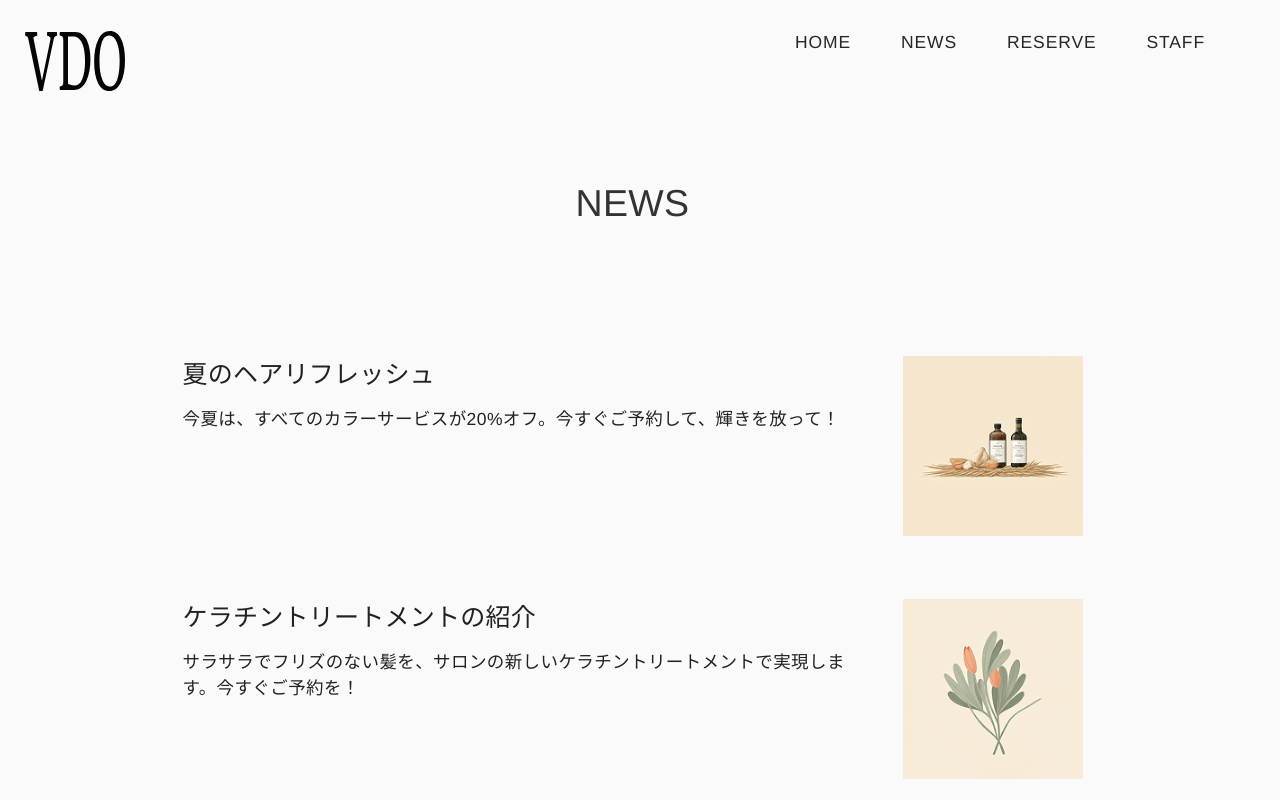
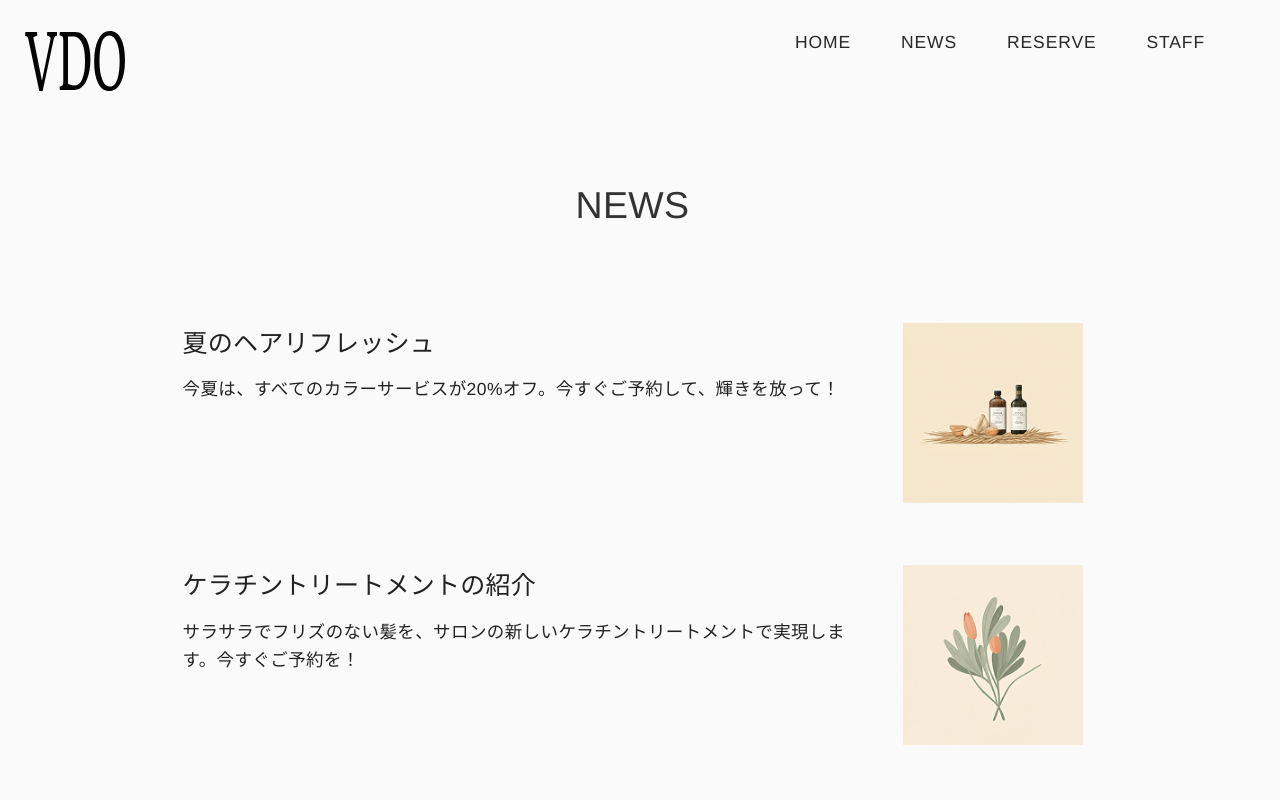
Before and after one commit to koma104/hairsalon-vdo, a Next.js app: page /news in a window 1280 px wide. Shown: the top 800 px of the page. Built offline with nearby package versions, Linux system fonts and the light colour scheme; a web font is replaced by a local one.

Commit message:
fix: PC余白調整

```diff
--- a/src/app/globals.css
+++ b/src/app/globals.css
@@ -11,6 +11,10 @@ body {
   font-size: var(--font-md);
   font-weight: var(--font-weight-regular);
   letter-spacing: 0.02em;
+
+  @media (min-width: 768px) {
+    line-height: 1.6;
+  }
 }
 
 select {
--- a/src/app/page.module.css
+++ b/src/app/page.module.css
@@ -80,7 +80,7 @@
   line-height: 1.8;
 
   @media (min-width: 768px) {
-    font-size: var(--font-2xl);
+    font-size: var(--font-xl);
   }
 }
 
--- a/src/components/SectionTitle/SectionTitle.module.css
+++ b/src/components/SectionTitle/SectionTitle.module.css
@@ -10,7 +10,6 @@
   text-transform: uppercase;
 
   @media (min-width: 768px) {
-    margin-block: 0 var(--spacing-2xl);
     font-size: var(--font-3xl);
   }
 }
```
